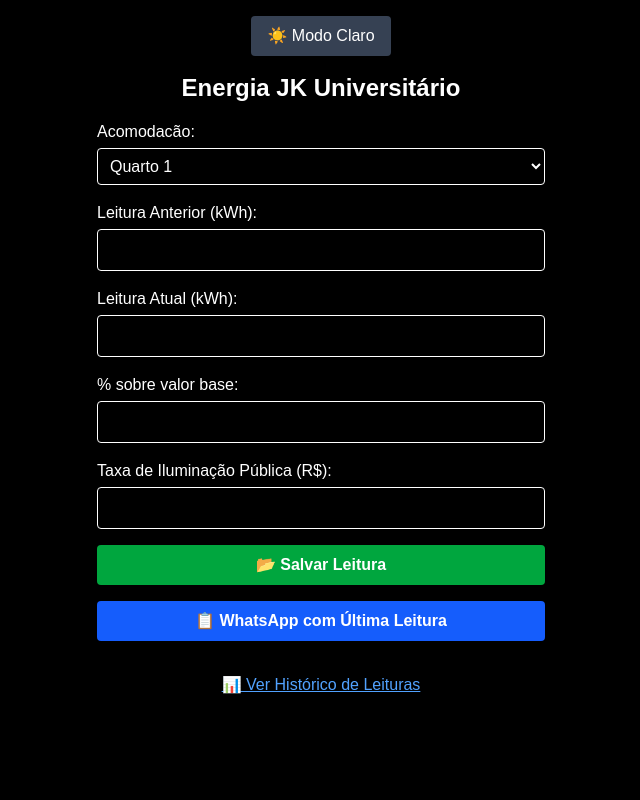
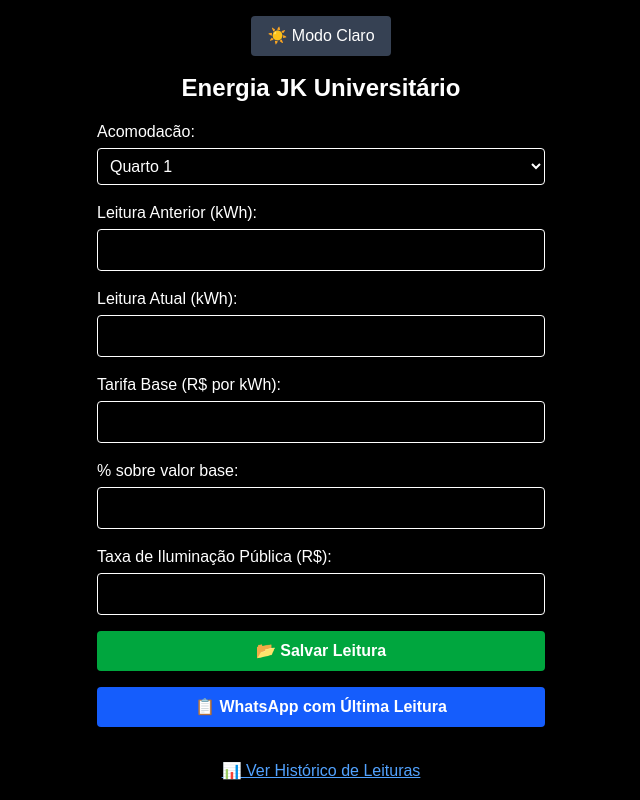
Before and after one commit to JkUniversitario421/energiajkuniversitario, a Next.js app: page / in a window 1280 px wide. Shown: the whole page, without its empty margins (319-959 px from the left). Built offline with nearby package versions, Linux system fonts and the light colour scheme.

Commit message:
💡 Atualiza cálculo de energia com % adicional e taxa de iluminação

```diff
--- a/src/app/page.tsx
+++ b/src/app/page.tsx
@@ -7,6 +7,7 @@ export default function Home() {
   const [acomodacao, setAcomodacao] = useState("1");
   const [leituraAnterior, setLeituraAnterior] = useState("");
   const [leituraAtual, setLeituraAtual] = useState("");
+  const [tarifa, setTarifa] = useState("");
   const [percentual, setPercentual] = useState("");
   const [taxaIluminacao, setTaxaIluminacao] = useState("");
   const [whatsLink, setWhatsLink] = useState("");
@@ -15,6 +16,7 @@ export default function Home() {
   const limparCampos = () => {
     setLeituraAnterior("");
     setLeituraAtual("");
+    setTarifa("");
     setPercentual("");
     setTaxaIluminacao("");
     setWhatsLink("");
@@ -23,11 +25,13 @@ export default function Home() {
   const salvarLeitura = async () => {
     const anterior = parseFloat(leituraAnterior);
     const atual = parseFloat(leituraAtual);
+    const tarifaBase = parseFloat(tarifa);
     const consumo = atual - anterior;
     const perc = parseFloat(percentual);
     const taxa = parseFloat(taxaIluminacao);
-    const valorBase = consumo * 0.89;
-    const valorFinal = valorBase + (valorBase * perc / 100) + taxa;
+    const valorBase = consumo * tarifaBase;
+    const adicional = valorBase * (perc / 100);
+    const valorFinal = valorBase + adicional + taxa;
 
     const payload = {
       acomodacao,
@@ -35,7 +39,9 @@ export default function Home() {
       leitura_atual: atual,
       consumo: consumo.toFixed(2),
       valor: valorFinal.toFixed(2),
-      tarifa: 0.89,
+      tarifa: tarifaBase.toFixed(2),
+      percentual: perc.toFixed(2),
+      iluminacao: taxa.toFixed(2),
       data: new Date().toLocaleString("pt-BR"),
     };
 
@@ -93,7 +99,7 @@ export default function Home() {
         return;
       }
 
-      const mensagem = `📊 *Leitura de Energia - Acomodacão ${ultimo.acomodacao}*\n🔢 Leitura Anterior: ${ultimo.leitura_anterior} kWh\n🔢 Leitura Atual: ${ultimo.leitura_atual} kWh\n⚡ Consumo: ${ultimo.consumo} kWh\n💸 Valor: R$ ${ultimo.valor}\n💡 Tarifa usada: R$ ${parseFloat(ultimo.tarifa).toFixed(2)} por kWh`;
+      const mensagem = `📊 *Leitura de Energia - Acomodacão ${ultimo.acomodacao}*\n🔢 Leitura Anterior: ${ultimo.leitura_anterior} kWh\n🔢 Leitura Atual: ${ultimo.leitura_atual} kWh\n⚡ Consumo: ${ultimo.consumo} kWh\n💸 Valor: R$ ${ultimo.valor}\n💡 Tarifa base: R$ ${parseFloat(ultimo.tarifa).toFixed(2)} por kWh\n📈 % Adicional: ${ultimo.percentual}%\n💡 Iluminação: R$ ${ultimo.iluminacao}`;
 
       const link = `https://wa.me/${telefone}?text=${encodeURIComponent(mensagem)}`;
       setWhatsLink(link);
@@ -158,6 +164,16 @@ export default function Home() {
         </label>
 
         <label className="flex flex-col">
+          Tarifa Base (R$ por kWh):
+          <input
+            type="number"
+            className={inputStyle}
+            value={tarifa}
+            onChange={(e) => setTarifa(e.target.value)}
+          />
+        </label>
+
+        <label className="flex flex-col">
           % sobre valor base:
           <input
             type="number"
```
